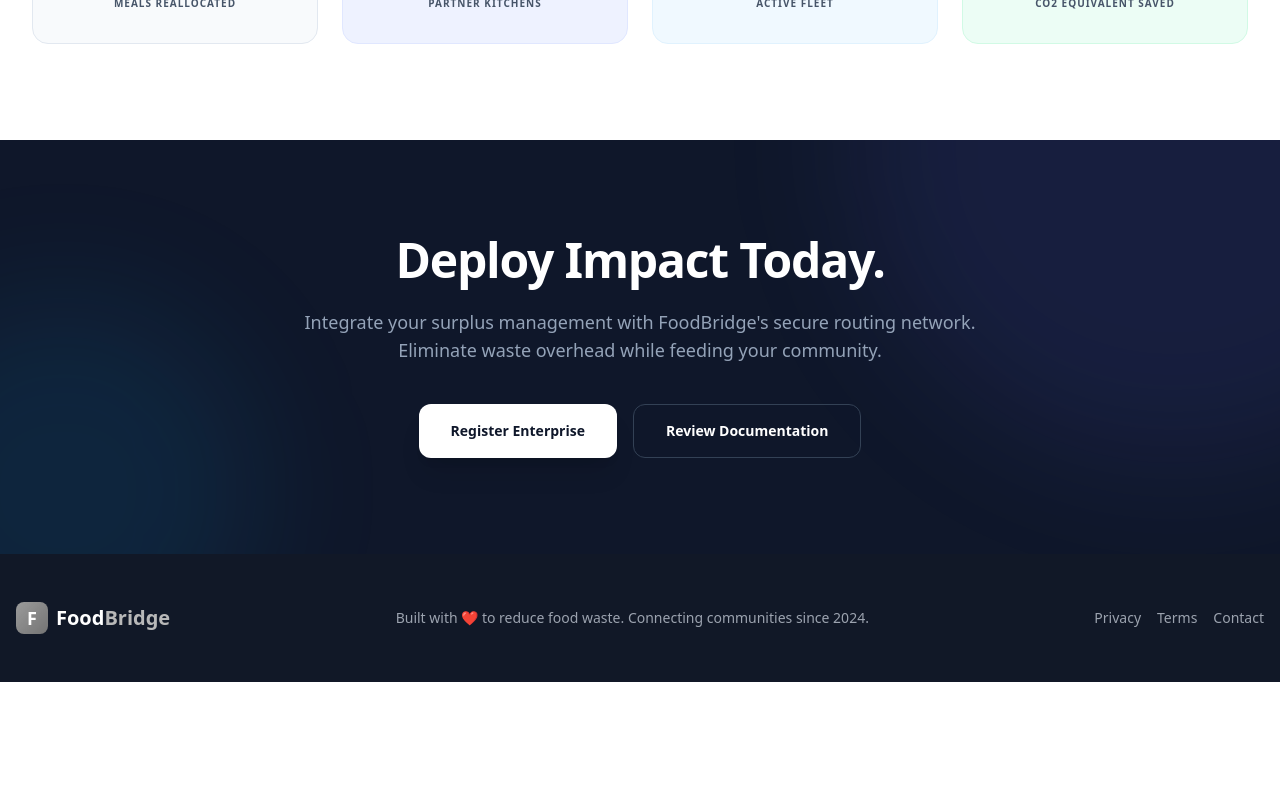
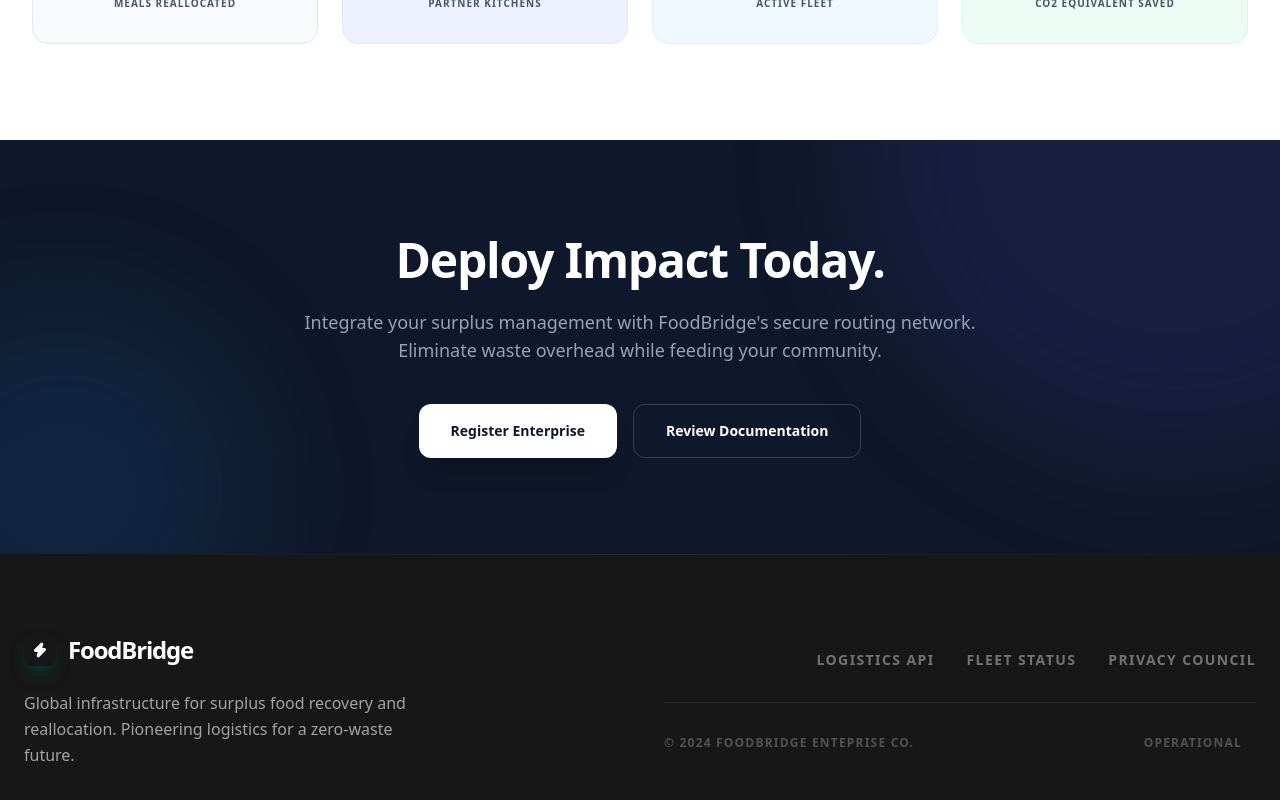
Before and after one commit to Mutthuram03/Food_Bridge, a React (Vite) app: page / in a window 1280 px wide. Shown: the part 1096-1896 px from the top of the page. Before the commit the page ends 1778 px from the top, so only its background shows below. Built offline with nearby package versions, Linux system fonts and the light colour scheme; no server answers; a web font is replaced by a local one.

Commit message:
Enhance footer component UI and structure

```diff
--- a/src/components/Footer.jsx
+++ b/src/components/Footer.jsx
@@ -1,21 +1,39 @@
 import React from "react";
+import { Zap } from "lucide-react";
 
 export function Footer() {
   return (
-    <footer className="bg-gray-900 text-gray-400 py-12 px-4 mt-auto">
+    <footer className="bg-neutral-900 text-neutral-500 py-20 px-6 mt-auto relative overflow-hidden">
+      <div className="absolute top-0 left-0 w-full h-[1px] bg-gradient-to-r from-transparent via-neutral-800 to-transparent" />
+
       <div className="max-w-7xl mx-auto">
-        <div className="flex flex-col md:flex-row items-center justify-between gap-6">
-          <div className="flex items-center gap-2 grayscale hover:grayscale-0 transition-all cursor-pointer">
-            <div className="w-8 h-8 bg-gradient-to-br from-green-500 to-emerald-600 rounded-lg flex items-center justify-center">
-              <span className="text-white font-bold text-lg leading-none">F</span>
+        <div className="grid grid-cols-1 md:grid-cols-2 gap-12 items-center">
+          <div className="space-y-6">
+            <div className="flex items-center gap-3">
+              <div className="w-8 h-8 bg-primary rounded-lg flex items-center justify-center shadow-lg shadow-emerald-900/50">
+                <Zap size={16} className="text-white fill-white" />
+              </div>
+              <span className="font-bold text-2xl tracking-tighter text-white">Food<span className="text-primary">Bridge</span></span>
             </div>
-            <span className="font-black text-xl text-white">Food<span className="text-green-400">Bridge</span></span>
+            <p className="text-neutral-400 max-w-sm font-medium leading-relaxed">
+              Global infrastructure for surplus food recovery and reallocation.
+              Pioneering logistics for a zero-waste future.
+            </p>
           </div>
-          <p className="text-sm text-center">Built with ❤️ to reduce food waste. Connecting communities since 2024.</p>
-          <div className="flex items-center gap-4 text-sm">
-            <a href="#" className="hover:text-white transition-colors">Privacy</a>
-            <a href="#" className="hover:text-white transition-colors">Terms</a>
-            <a href="#" className="hover:text-white transition-colors">Contact</a>
+
+          <div className="flex flex-col md:items-end gap-8">
+            <div className="flex flex-wrap gap-8 font-bold text-sm tracking-widest uppercase">
+              <a href="#" className="text-neutral-500 hover:text-primary transition-colors">Logistics API</a>
+              <a href="#" className="text-neutral-500 hover:text-primary transition-colors">Fleet Status</a>
+              <a href="#" className="text-neutral-500 hover:text-primary transition-colors">Privacy Council</a>
+            </div>
+
+            <div className="pt-8 border-t border-neutral-800 w-full flex flex-col md:flex-row justify-between items-center gap-4 text-xs font-bold text-neutral-600 uppercase tracking-widest">
+              <span>© 2024 FOODBRIDGE ENTEPRISE CO.</span>
+              <span className="flex items-center gap-2">
+                OPERATIONAL <div className="w-1.5 h-1.5 rounded-full bg-primary animate-pulse" />
+              </span>
+            </div>
           </div>
         </div>
       </div>
```
